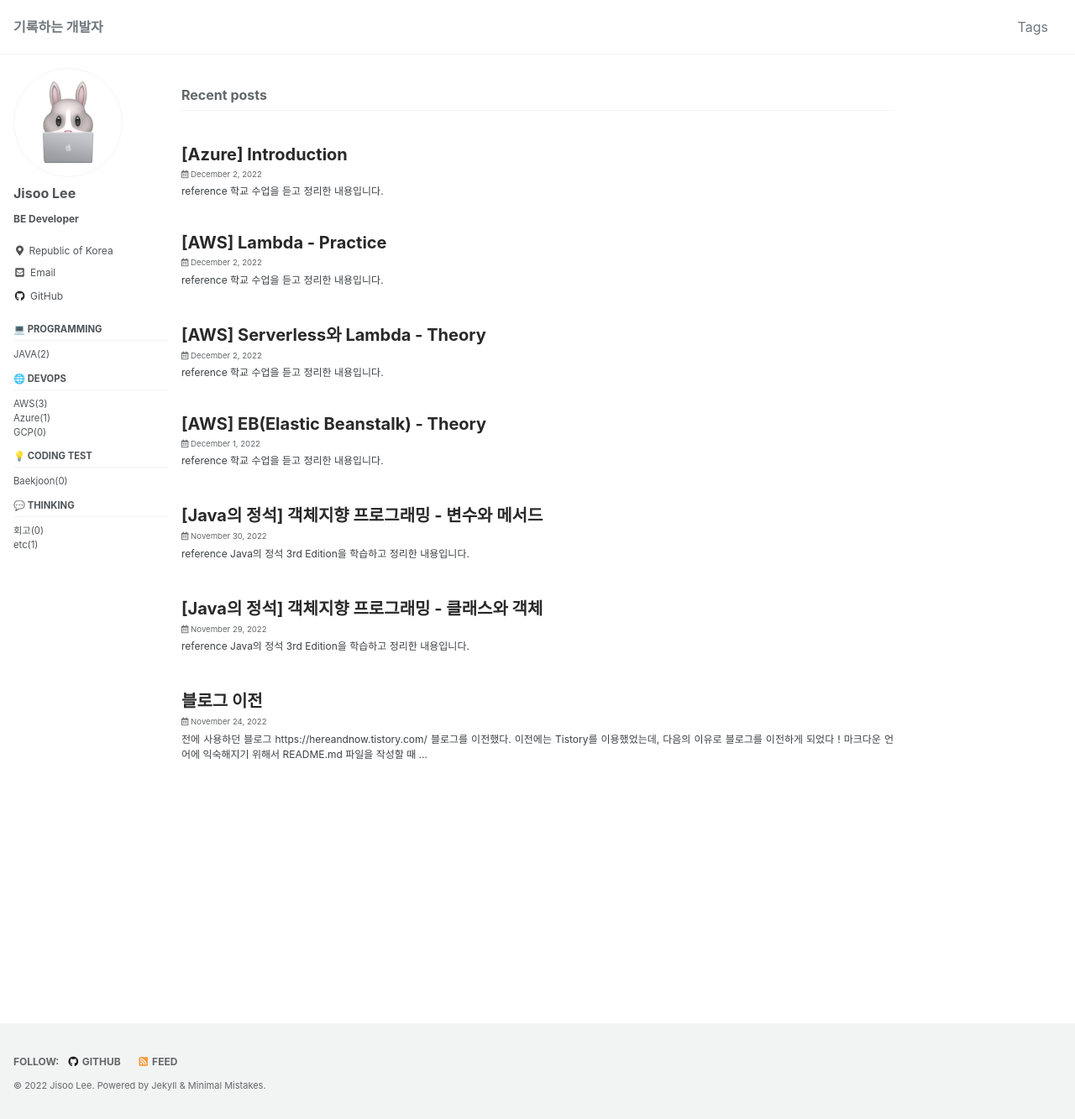
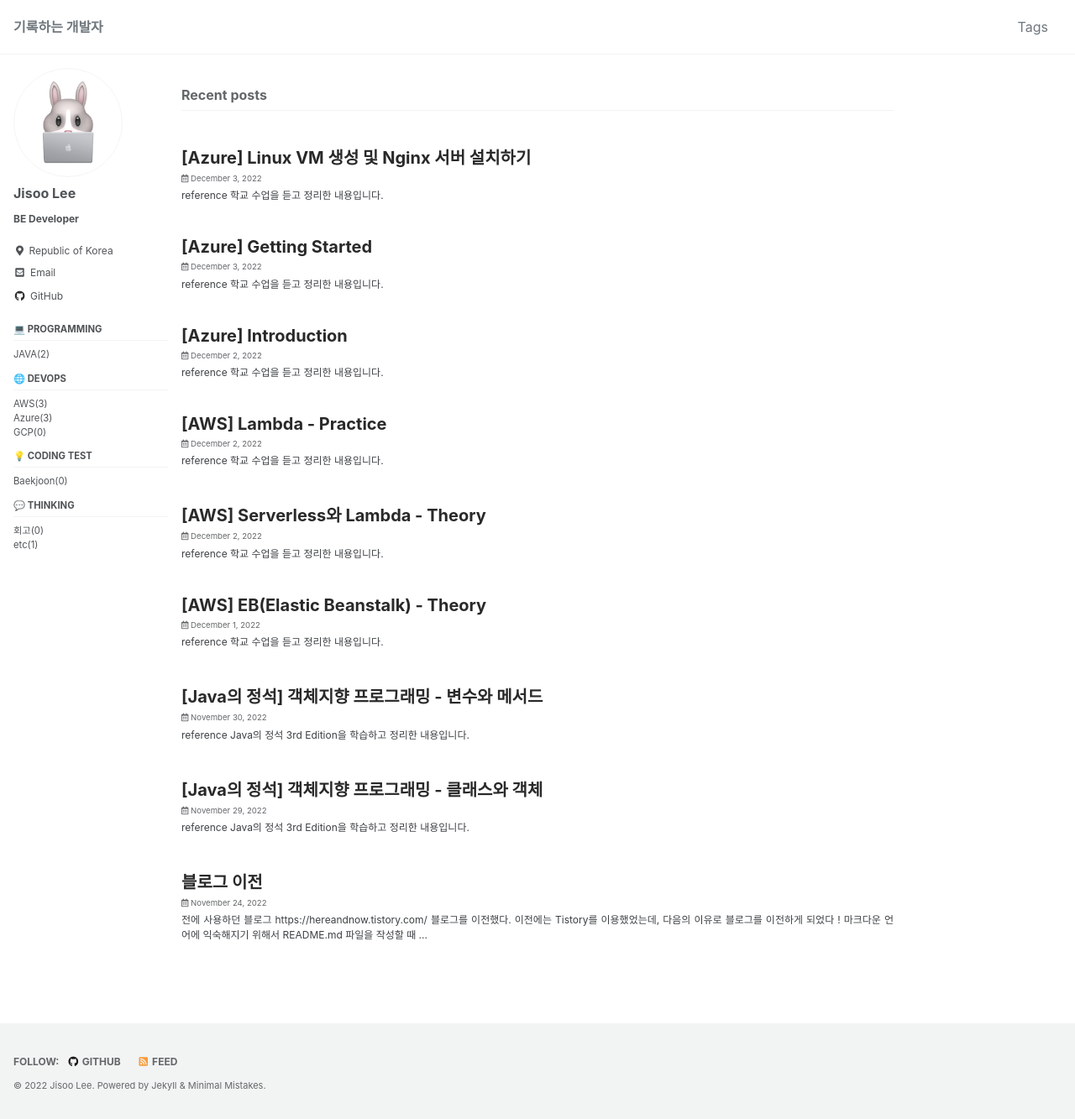
Before and after one commit to 1eejisoo/1eejisoo.github.io, a Jekyll site: the page built from index.html, in a window 1280 px wide and 1333 px high. Shown: the whole window at 84% size. Built offline with Jekyll 4.4.1, drawn with Linux system fonts in a browser that asks for light colours; cached includes are drawn as plain includes; the list of posts is cut into pages by our own code; part of the change alters nothing that is shown.

Commit message:
add post

````diff
--- /dev/null
+++ b/_posts/Github_Blog/DevOps/Azure/2022-12-03-[Azure] Getting Started.md
@@ -0,0 +1,102 @@
+---
+title: "[Azure] Getting Started"
+categories:
+  - azure
+tags:
+  - Azure
+toc_label: "목차"
+toc: true
+toc_sticky: true
+date: 2022-12-03
+---
+
+<details><summary><b>reference</b></summary>
+학교 수업을 듣고 정리한 내용입니다.
+</details>
+
+<br>
+
+# Azure의 리소스에 대한 계층 구조
+
+> *Management groups - Subscriptions - Resource groups - Resources*
+
+<img width="584" alt="스크린샷 2022-12-03 오후 4 53 43" src="https://user-images.githubusercontent.com/93996283/205430892-195f3e13-c0cc-4069-b58a-aadffb835d63.png">
+
+- **Resource**
+  - 가상 머신, 스토리지, SQL database, ... => **사용자가 만든 서비스 instance**
+- **Resource group**
+  - resource가 배포, 관리되는 **논리적 컨테이너**
+- **Subscription**
+  - 만들고 사용 가능한 리소스 양에 대한 제한/할당량 => 팀/프로젝트별 비용 관리
+- **Management group**
+  - 여러 구독에 대한 액세스, 정책 등을 관리
+
+<br>
+
+---
+
+<br>
+
+## Subscription
+
+- Azure 제품/서비스에 대한 인증되고 권한이 부여된 액세스를 제공
+- 리소스 프로비저닝
+- Azure AD(Active Directory)에 있는 ID인 Azure 계정과 연결된 Azure 서비스의 논리적 단위
+
+![image](https://user-images.githubusercontent.com/93996283/205431071-0951d300-5e76-4d99-b137-3e779f77756e.png)
+
+<br>
+
+---
+
+<br>
+
+## Resource group
+
+- **리소스를 보관하는 컨테이너** - 리소스를 간편하게 구성하고 관리할 수 있다.
+- Azure 플랫폼의 기본 요소
+- 모든 resource 리소스 그룹에 있어야 한다.
+- 하나의 resource는 하나의 resource gruop의 멤버여야 하기 때문에 **논리적 그룹화**가 중요하다.
+
+![image](https://user-images.githubusercontent.com/93996283/205431226-de9b429a-d1b5-4107-8dc4-d40bff79307d.png)
+
+- **수명 주기** : resource group을 삭제하면 모든 resource가 삭제된다.
+
+- **Azure Resource Manager**
+  - 배포 및 관리 서비스
+  - 리소스 생성, 업데이트, 삭제 등의 관리 기능
+  - 액세스 제어, 잠금, 태그 등의 관리 기능
+
+![image](https://user-images.githubusercontent.com/93996283/205431299-86c510d8-8b52-4112-a410-c92f00461adc.png)
+
+<br>
+
+---
+
+<br>
+
+# Region / AZ
+
+- 중복된 하드웨어 환경 구축이 가능 -> 높은 가용성
+- **AZ (Availability Zone; 가용성 영역)**
+  - Azure Region(지역) 내에서 물리적으로 분리된 데이터 센터
+  - 독립된 전원, 냉각 및 네트워크를 갖춘 하나 이상의 데이터 센터
+  - 고속 프라이빗 광 네트워크를 통해 연결된다.
+
+<img width="590" alt="스크린샷 2022-12-03 오후 5 14 21" src="https://user-images.githubusercontent.com/93996283/205431489-b6d7956c-3464-4972-a762-da3475e1d2a7.png">
+
+**2020년 6월 기준 Region의 모습**
+
+![image](https://user-images.githubusercontent.com/93996283/205431448-22208dce-f480-413c-9901-bbf5cc42f627.png)
+
+<br>
+
+## Region Pair
+
+각 지역은 300 mile 이상 떨어져 있는 동일한 지리적 위치 내의 다른 Azure 지역과 항상 쌍을 이룬다.
+
+- 예) 미국 동부 - 미국 서부, 동남 아시아 - 동아시아
+
+일부 서비스는 자동 지역 중복 스토리지를 제공한다.
+
+![image](https://user-images.githubusercontent.com/93996283/205431556-c90b8f12-6c9b-46a0-affc-148430570df8.png)
--- /dev/null
+++ b/_posts/Github_Blog/DevOps/Azure/2022-12-03-[Azure] Linux VM.md
@@ -0,0 +1,149 @@
+---
+title: "[Azure] Linux VM 생성 및 Nginx 서버 설치하기"
+categories:
+  - azure
+tags:
+  - Azure
+toc_label: "목차"
+toc: true
+toc_sticky: true
+date: 2022-12-03
+---
+
+<details><summary><b>reference</b></summary>
+학교 수업을 듣고 정리한 내용입니다.
+</details>
+<br>
+
+> **전체적 구조**
+
+![image](https://user-images.githubusercontent.com/93996283/205432004-40aea17d-33f1-4531-bfe6-aed95575550c.png)
+
+<br>
+
+---
+
+<br>
+
+# 1. 가상머신 생성
+
+> **[Azure 서비스] - [가상 머신]**
+
+<img width="1003" alt="스크린샷 2022-12-03 오후 5 46 26" src="https://user-images.githubusercontent.com/93996283/205435461-26c53506-8d74-48fb-a9e8-f9557ac22c53.png">
+
+> **[+ 만들기] - [Azure 가상 머신]**
+
+<img width="1004" alt="스크린샷 2022-12-03 오후 5 49 13" src="https://user-images.githubusercontent.com/93996283/205435459-6037f778-93e7-4914-a4ca-b198d06dda95.png">
+
+> **[프로젝트 정보]**
+>
+> - **[구독]** : 생성되어있는 무료 구독 설정
+> - **[리소스 그룹] - [새로 만들기]**
+
+<img width="794" alt="스크린샷 2022-12-03 오후 5 55 25" src="https://user-images.githubusercontent.com/93996283/205435458-ec478ad4-2985-4e2b-aa0c-f4b4a624b370.png">
+
+> **[인스턴스 정보]**
+>
+> - **[지역]** : (US) East US - 무료 계정이긴 하지만 그래도 요금이 제일 저렴한 Region 선택
+> - **[가용성 옵션]** : 인프라 중복이 필요하지 않습니다.
+> - **[이미지]** : Ubuntu Server 20.04 LTS - Gen2 (적격 무료 서비스)
+> - **[크기]** : Standard_D2s_v3 - 2 vcpu, 8 GiB 메모리 (US$70.08/월)
+
+<img width="796" alt="스크린샷 2022-12-03 오후 5 59 56" src="https://user-images.githubusercontent.com/93996283/205436196-e1b01acd-8e24-4e3f-aeb1-ed61ed50a23f.png">
+
+> **[관리자 계정]**
+>
+> - **[사용자 이름]** 설정 - 이때 설정한 사용자 이름이 콘솔 접속 시 사용된다.
+
+<img width="766" alt="스크린샷 2022-12-03 오후 6 02 07" src="https://user-images.githubusercontent.com/93996283/205435942-76768b37-c8da-4a3d-aeb4-5cdb39a6d1d3.png">
+
+> **[인바운드 포트 규칙]**  설정 후 **[다음:디스크>]**
+>
+> - **[공용 인바운드 포트]** : 선택한 포트 허용
+> - **[인바운드 포트 선택]** : HTTP(80), SSH(22)만 허용
+
+<img width="765" alt="스크린샷 2022-12-03 오후 7 26 26" src="https://user-images.githubusercontent.com/93996283/205436395-2b39874c-791b-4211-bf07-de54bb6d2087.png">
+
+> **[디스크], [네트워킹], [관리], [Monitoring], [고급], [태그], [검토]**는 따로 수정 사항 없이 넘어간다.
+
+<img width="770" alt="스크린샷 2022-12-03 오후 7 32 08" src="https://user-images.githubusercontent.com/93996283/205436566-abbed284-e47b-4347-a5bd-f9971b3c6e66.png">
+
+
+
+> **[검토 + 만들기]**
+>
+> - 하단의 **[만들기]** 클릭
+
+<img width="795" alt="스크린샷 2022-12-03 오후 6 06 34" src="https://user-images.githubusercontent.com/93996283/205436601-988cc696-cde4-4c0e-b016-efeb069c1a60.png">
+
+> **새 키 쌍 생성**
+>
+> - **[프라이빗 키 다운로드 및 리소스 만들기]**
+>
+>   다운로드 된 .pem 파일은 local 폴더에 잘 보관해둔다.
+
+<img width="794" alt="스크린샷 2022-12-03 오후 6 06 53" src="https://user-images.githubusercontent.com/93996283/205436625-a1700ef0-33f5-4069-ac4b-b9428ac4a0b5.png">
+
+> **배포 완료된 모습**
+
+<img width="1212" alt="스크린샷 2022-12-03 오후 6 22 59" src="https://user-images.githubusercontent.com/93996283/205436697-6c1af4f1-38f7-4d3b-9e8e-07666fcf597a.png">
+
+- **[홈] - [리소스]**에서 생성된 VM과 리소스 그룹을 확인할 수 있다.
+
+<img width="718" alt="스크린샷 2022-12-03 오후 6 24 44" src="https://user-images.githubusercontent.com/93996283/205436717-d6863732-a69d-4fd8-b7f3-017e6113f9fe.png">
+
+<br>
+
+---
+
+<br>
+
+# 2. VM에 연결
+
+>**key 파일 모드 변경**
+
+```bash
+sudo chmod 400 [key 파일 이름].pem
+```
+
+> **퍼블릭 IP 확인**
+
+<img width="947" alt="스크린샷 2022-12-03 오후 6 27 16" src="https://user-images.githubusercontent.com/93996283/205436986-493b2d0a-b4e1-4cc7-951b-53d90e600958.png">
+
+> **접속 시도**
+
+터미널에서 key 파일이 있는 디렉토리로 이동하여 접속한다. (Windows는 Gitbash 사용)
+
+```bash
+ssh -i [key 파일 이름].pem [사용자 이름]@[ip 주소]
+```
+
+> **접속 성공한 모습**
+
+<img width="762" alt="스크린샷 2022-12-03 오후 7 48 59" src="https://user-images.githubusercontent.com/93996283/205437138-616542ee-e60c-4b17-911b-a894ea0b6292.png">
+
+<br>
+
+---
+
+<br>
+
+# 3. Nginx 서버 설치
+
+> **S/W 업데이트**
+
+```bash
+sudo apt-get -y update
+```
+
+> **Nginx 설치**
+
+```bash
+sudo apt-get -y install nginx
+```
+
+> **동작 확인** - 브라우저에 IP 입력
+
+- 정상적으로 접속시 화면
+
+<img width="886" alt="스크린샷 2022-12-03 오후 6 30 28" src="https://user-images.githubusercontent.com/93996283/205435404-8ee0c485-b394-4868-9c74-efba70bc6eb8.png">
````
Also changed, not shown: _posts/Github_Blog/DevOps/AWS/2022-12-02-[AWS] Lambda-Practice.md (+3 -1 lines).
